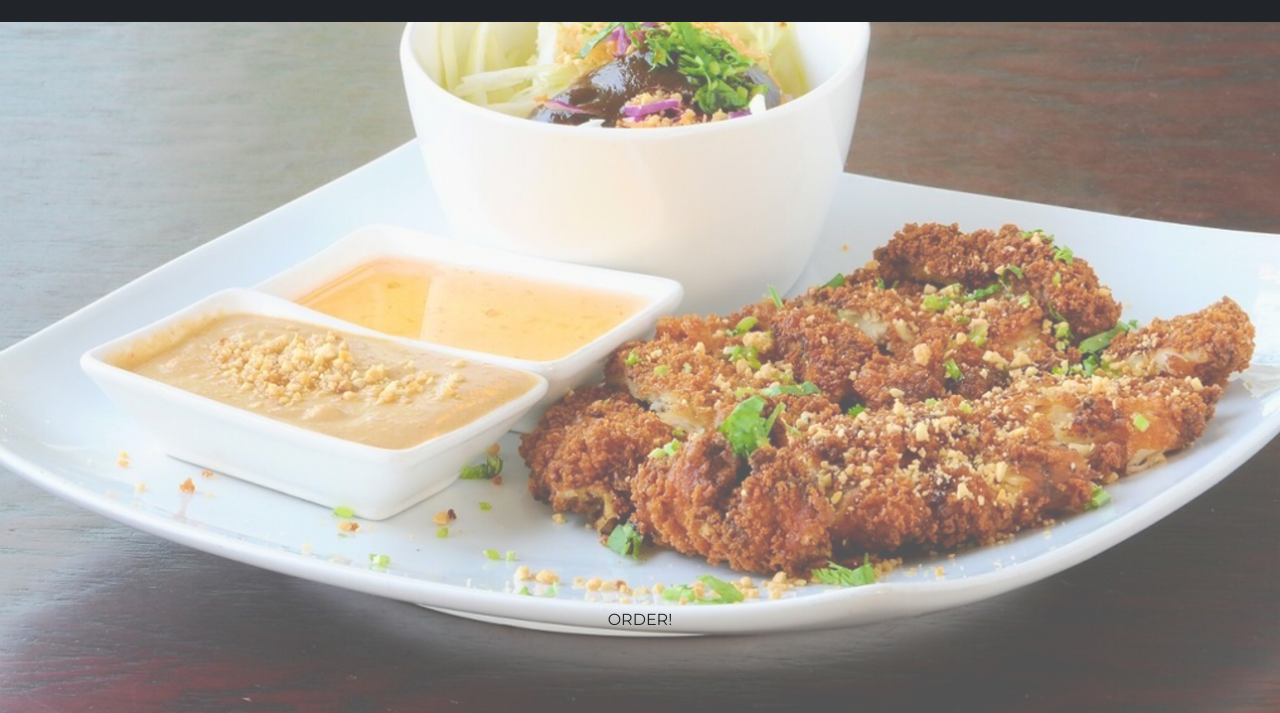
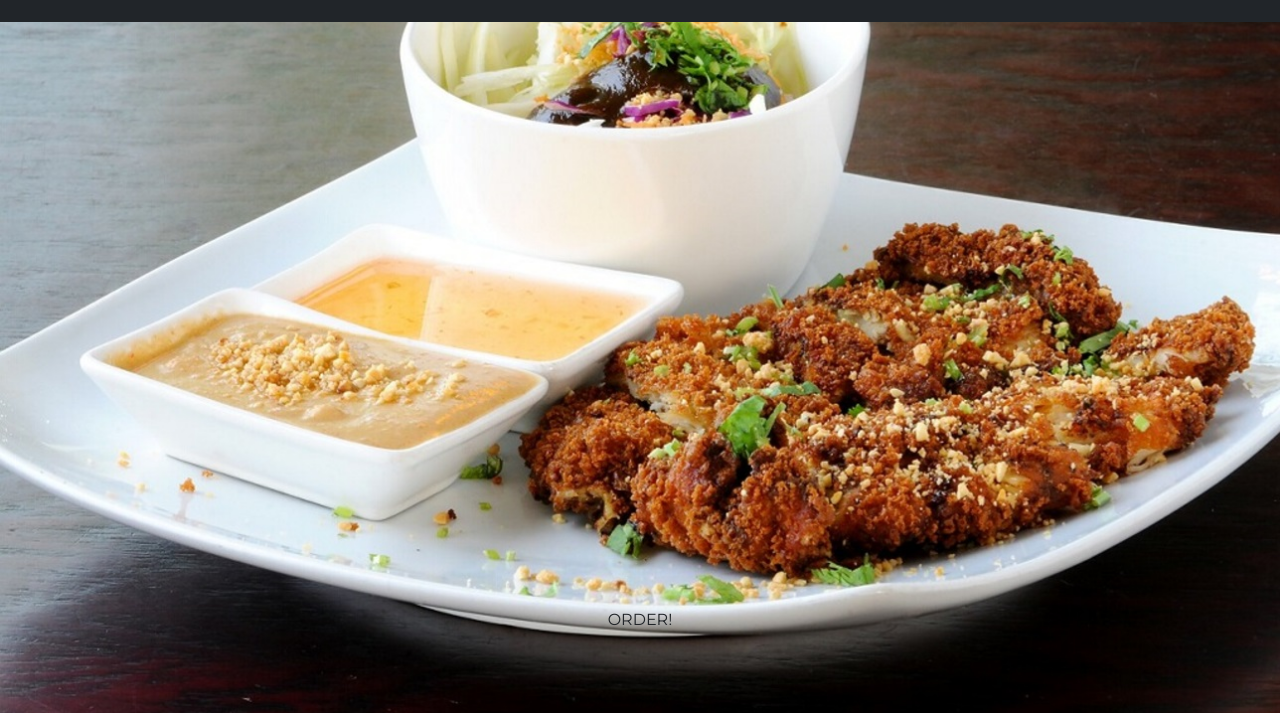
Before and after one commit to dillonharless18/Kyoto, a website with bundled scripts: page index.html in a window 1280 px wide. Shown: the part 87-800 px from the top of the page. Built offline with nearby package versions, Linux system fonts and the light colour scheme; grey boxes are pictures that could not be loaded; a web font is replaced by a local one.

```diff
--- a/css/kyoto.css
+++ b/css/kyoto.css
@@ -195,8 +195,8 @@
   color: white;
   /* background-image: url("../img/food/catfish.PNG"); */
   background-image: url("../img/food/catfish\ -\ Copy.jpg");
-  background-color: rgba(238, 238, 238, 0.35) !important;
-  background-blend-mode: color;
+  /* background-color: rgba(238, 238, 238, 0.35) !important; */
+  /* background-blend-mode: color; */
   background-repeat: no-repeat;
   background-attachment: scroll;
   background-position: center center;
```
